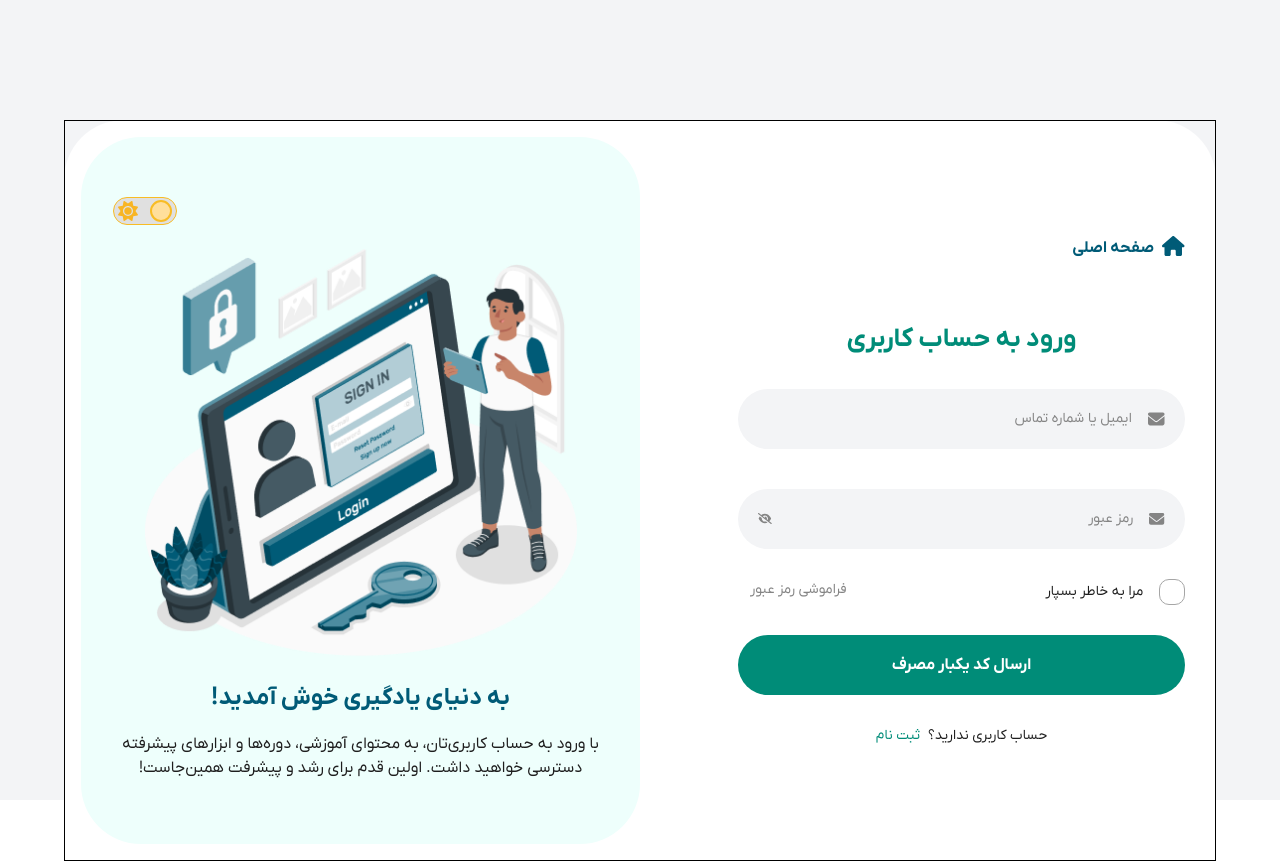
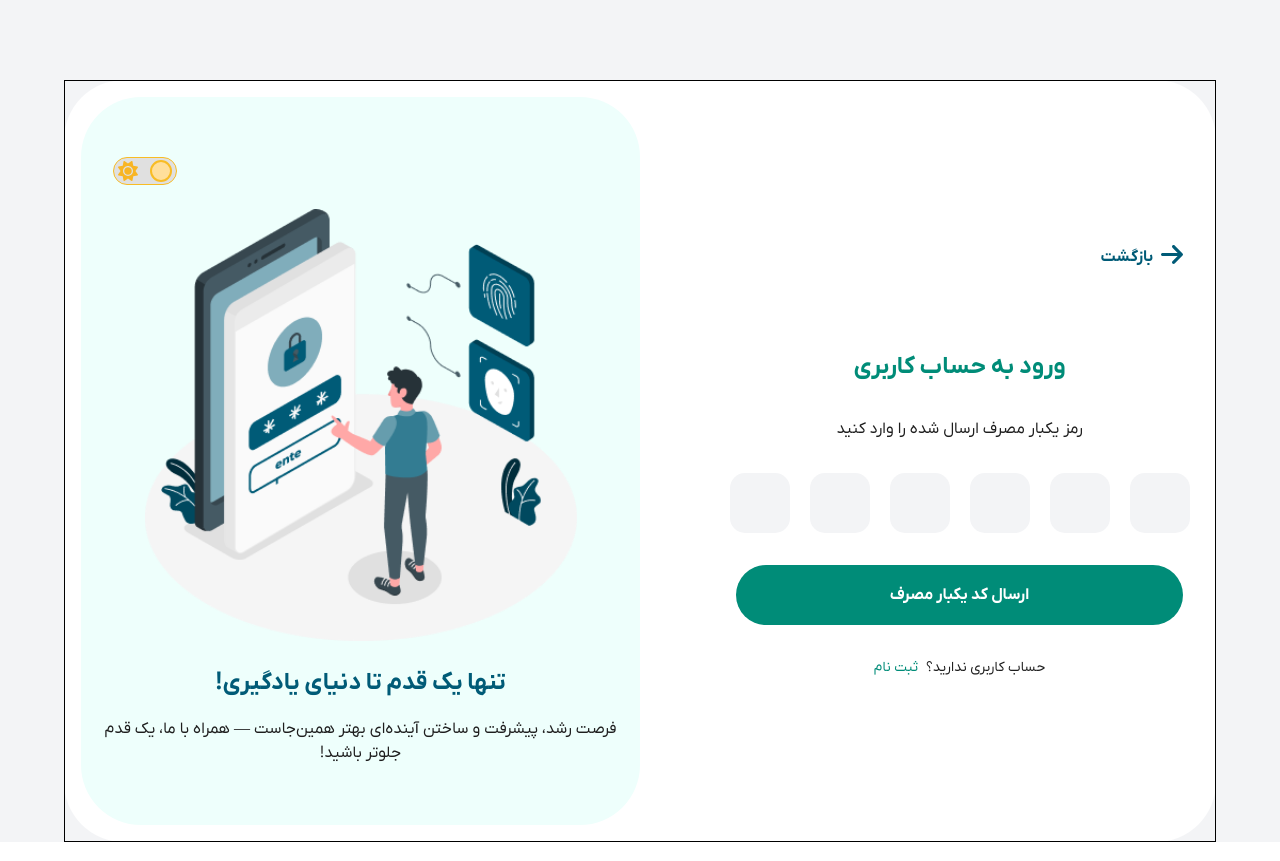
Before and after one commit to mahdiimnzr/Logic_Flow, a React (Vite) app: page /Auth/Login in a window 1280 px wide. Built offline with nearby package versions, Linux system fonts and the light colour scheme.

Commit message:
feature/auth:login page

```diff
--- a/src/app/AppProvider.jsx
+++ b/src/app/AppProvider.jsx
@@ -13,7 +13,7 @@ const AppProvider = () => {
       <QueryClientProvider client={queryClient}>
         <ThemeContext.Provider value={{ theme, setTheme }}>
           <div
-            className={`${theme ? `dark` : `light`} bg-background-default max-w-480 mx-auto h-screen`}
+            className={`${theme ? `dark` : `light`} bg-background-default max-w-480 mx-auto`}
           >
             <RouterProvider router={router} />
             <ToastContainer
--- a/src/components/molecules/Inputs/OtpInput.jsx
+++ b/src/components/molecules/Inputs/OtpInput.jsx
@@ -37,7 +37,7 @@ const OtpInput = ({ otp, setOtp, error }) => {
     <input
       key={index}
       value={value}
-      className={`rounded-[15px] bg-background-default size-15 text-[20px] text-default-black text-center box-content outline-none content-center transition-all focus:scale-115 ${
+      className={`rounded-[15px] bg-background-default xl:size-15  text-[20px] text-default-black text-center box-content outline-none content-center transition-all focus:scale-115 ${
         value ? "border-2 border-[#008C78]" : ""
       } ${error && !value ? `border-2 border-red-error` : ``}`}
       type="text"
--- a/src/components/organisms/auth/Login.jsx
+++ b/src/components/organisms/auth/Login.jsx
@@ -1,5 +1,6 @@
 import { useContext, useState } from "react";
 import loginStep1 from "../../../assets/images/loginstep1.png";
+import loginStep2 from "../../../assets/images/loginstep2.png";
 import ThemeSlide from "../../../components/molecules/theme/ThemeSlide";
 import ThemeContext from "../../../app/context/themeContext";
 import Step1 from "./login/step1";
@@ -7,29 +8,40 @@ import Step2 from "./login/Step2";
 
 const Login = () => {
   const { theme, setTheme } = useContext(ThemeContext);
-  const [whichStep, setWhichStep] = useState("Step1");
+  const [whichStep, setWhichStep] = useState("Step2");
   const [SignUpParams, setSignUpParams] = useState({});
   return (
-    <div className=" border w-full flex items-center p-4 justify-end gap-24.5">
-      <div className={`h-full xl:w-4/10 flex flex-col justify-between`}>
+    <div className=" border w-full flex flex-col md:flex-row items-center p-4 justify-end xl:gap-24 lg:gap-20 md:gap-15 gap-3">
+      <div className={`h-full md:w-4/10 w-full flex flex-col justify-between`}>
         {whichStep === "Step1" && <Step1 setWhichStep={setWhichStep} />}
-        {whichStep === "Step2" && <Step2 />}
+        {whichStep === "Step2" && <Step2 setWhichStep={setWhichStep} />}
       </div>
       <div
-        className={`xl:w-5/10 xl:h-176.75 px-8 py-15 bg-light-green relative rounded-[60px] flex flex-col items-center gap-6`}
+        className={` md:w-5/10 px-8 py-15 bg-light-green relative rounded-[60px] flex flex-col items-center gap-6`}
       >
-        <ThemeSlide theme={theme} setTheme={setTheme} className={`self-end`} />
-        <img className={`w-108`} src={loginStep1} />
+        <ThemeSlide
+          theme={theme}
+          setTheme={setTheme}
+          className={`self-end min-h-7`}
+        />
+        <img
+          src={whichStep == "Step1" ? loginStep1 : loginStep2}
+          className={`xl:size-108 lg:size-78 md:size-60`}
+        />
         <div className={`flex flex-col justify-center items-center xl:gap-4`}>
-          <h2 className={`text-green-dark text-[24px] font-bold `}>
-            به دنیای یادگیری خوش آمدید!
+          <h2
+            className={`text-green-dark xl:text-[24px] lg:text-[20px] md:text-[16px] font-bold  `}
+          >
+            {whichStep == "Step1"
+              ? "به دنیای یادگیری خوش آمدید!"
+              : "تنها یک قدم تا دنیای یادگیری!"}
           </h2>
           <span
-            className={` text-default-black text-[16px] xl:w-132.5 text-center`}
+            className={` text-default-black xl:text-[16px] lg:text-[15px] md:text-[13px] xl:w-132.5 md:w-80 text-center`}
           >
-            {" "}
-            با ورود به حساب کاربری‌تان، به محتوای آموزشی، دوره‌ها و ابزارهای
-            پیشرفته دسترسی خواهید داشت. اولین قدم برای رشد و پیشرفت همین‌جاست!
+            {whichStep == "Step1"
+              ? " با ورود به حساب کاربری‌تان، به محتوای آموزشی، دوره‌ها و ابزارهای پیشرفته دسترسی خواهید داشت. اولین قدم برای رشد و پیشرفت همین‌جاست!"
+              : " فرصت رشد، پیشرفت و ساختن آینده‌ای بهتر همین‌جاست — همراه با ما، یک قدم جلوتر باشید!"}
           </span>
         </div>
       </div>
--- a/src/components/organisms/auth/Login/Step1.jsx
+++ b/src/components/organisms/auth/Login/Step1.jsx
@@ -9,13 +9,17 @@ import HomeIcon from "../../../../core/icons/HomeIcon";
 import Button from "../../../atoms/Buttons/Button";
 
 const validationSchema = Yup.object({
-  phoneOrGmail: Yup.string().required("ایمیل وارد شده معتبر نیست!"),
-  password: Yup.string().required("رمز عبور وارد شده معتبر نیست!"),
+  phoneOrGmail: Yup.string()
+    .min(8, " ایمیل حداقل باید تشکیل شده از 8 حروف باشد")
+    .required("ایمیل وارد شده معتبر نیست!"),
+  password: Yup.string()
+    .min(8, "رمز عبور حداقل باید تشکیل شده از 8 حروف باشد")
+    .required("رمز عبور وارد شده معتبر نیست!"),
 });
 
-const Step1 = () => {
+const Step1 = ({ setWhichStep }) => {
   const [checked, setChecked] = useState(false);
-  const handleSubmit = ({ setWhichStep }) => {
+  const handleSubmit = () => {
     setWhichStep("Step2");
   };
 
@@ -34,13 +38,13 @@ const Step1 = () => {
         <Form>
           <div className={`flex gap-2 `}>
             <HomeIcon />
-            <Link to={"/"} className={`text-green-dark text-3.5 font-bold `}>
+            <Link to={"/"} className={`text-green-dark text-3.5 font-bold`}>
               صفحه اصلی
             </Link>
           </div>
-          <div className={`flex flex-col gap-7.5 mt-15`}>
+          <div className={`flex flex-col gap-8 xl:mt-20 lg:mt-15 mt-6`}>
             <span
-              className={`text-green-primary text-[26px] font-bold text-center`}
+              className={`text-green-primary xl:text-[24px] lg:text-[20px] md:text-[16px] font-bold text-center  `}
             >
               ورود به حساب کاربری
             </span>
--- a/src/components/organisms/auth/Login/Step2.jsx
+++ b/src/components/organisms/auth/Login/Step2.jsx
@@ -1,5 +1,89 @@
-const Step2 = () => {
-  return <div>Step2</div>;
+import { Formik, Form, ErrorMessage } from "formik";
+import { useState } from "react";
+import { Link, useNavigate } from "react-router-dom";
+import * as Yup from "yup";
+import Button from "../../../atoms/Buttons/Button";
+import ArrowRightIcon from "../../../../core/icons/ArrowRightIcon";
+import OtpInput from "../../../molecules/Inputs/OtpInput";
+
+const validationSchema = Yup.object({
+  verifyCode: Yup.string()
+    .length(6, "پرکردن فیلد ها الزامی است !")
+    .required("پرکردن فیلد ها الزامی است !"),
+});
+
+const Step2 = ({ setWhichStep }) => {
+  const Navigate = useNavigate();
+  const [otp, setOtp] = useState(new Array(6).fill(""));
+  const handleSubmit = () => {
+    Navigate("/");
+  };
+  return (
+    <Formik
+      initialValues={{
+        verifyCode: "",
+      }}
+      validationSchema={validationSchema}
+      onSubmit={(values) => {
+        handleSubmit();
+        console.log(values);
+      }}
+    >
+      {({ errors, values, setFieldValue }) => {
+        const newCode = otp.join("");
+        if (values.verifyCode !== newCode) {
+          setFieldValue("verifyCode", newCode);
+        }
+        return (
+          <Form>
+            <div className={`flex gap-2 `}>
+              <ArrowRightIcon />
+              <div
+                onClick={() => {
+                  setWhichStep("Step1");
+                }}
+                className={`text-green-dark text-3.5 font-bold cursor-pointer `}
+              >
+                بازگشت
+              </div>
+            </div>
+
+            <div
+              className={`flex flex-col items-center justify-center gap-8 xl:mt-20 lg:mt-15 mt-6`}
+            >
+              <span
+                className={`text-green-primary xl:text-[24px] lg:text-[20px] md:text-[16px] font-bold  `}
+              >
+                ورود به حساب کاربری
+              </span>
+              <span className={`text-[16px] text-default-black`}>
+                رمز یکبار مصرف ارسال شده را وارد کنید
+              </span>
+              <div dir="ltr" className={`flex gap-5 `}>
+                <OtpInput
+                  otp={otp}
+                  setOtp={setOtp}
+                  error={errors?.verifyCode}
+                />
+              </div>
+              <ErrorMessage component={"span"} name="verifyCode" />
+              <Button color={"authBtn"} className={` h-15 w-full`}>
+                ارسال کد یکبار مصرف
+              </Button>
+            </div>
+            <div
+              className={`flex gap-2 justify-center text-[14px] font-normal mt-8`}
+            >
+              <p className={`text-default-black`}>حساب کاربری ندارید؟</p>
+              <Link to={"/Auth/Register"} className={`text-green-primary`}>
+                ثبت نام
+              </Link>
+            </div>
+          </Form>
+        );
+      }}
+    </Formik>
+  );
 };
 
 export default Step2;
--- /dev/null
+++ b/src/core/icons/ArrowRightIcon.jsx
@@ -0,0 +1,24 @@
+const ArrowRightIcon = ({
+  width = "22",
+  height = "19",
+  className,
+  color = "#005B77",
+}) => {
+  return (
+    <svg
+      width={width}
+      height={height}
+      viewBox="0 0 22 19"
+      fill="none"
+      xmlns="http://www.w3.org/2000/svg"
+      className={className}
+    >
+      <path
+        d="M21.5396 10.6178C22.1535 9.99954 22.1535 8.99551 21.5396 8.37726L13.682 0.463686C13.0681 -0.154562 12.0712 -0.154562 11.4573 0.463686C10.8435 1.08193 10.8435 2.08597 11.4573 2.70422L16.6384 7.91728H1.57152C0.702271 7.91728 0 8.62456 0 9.5C0 10.3754 0.702271 11.0827 1.57152 11.0827H16.6335L11.4622 16.2958C10.8484 16.914 10.8484 17.9181 11.4622 18.5363C12.0761 19.1546 13.0731 19.1546 13.6869 18.5363L21.5445 10.6227L21.5396 10.6178Z"
+        fill={color}
+      />
+    </svg>
+  );
+};
+
+export default ArrowRightIcon;
--- a/src/templates/AuthLayout.jsx
+++ b/src/templates/AuthLayout.jsx
@@ -2,8 +2,8 @@ import { Outlet } from "react-router-dom";
 
 const AuthLayout = () => {
   return (
-    <div className={`min-h-screen pt-30 `}>
-      <div className={` bg-default-light xl:w-9/10  mx-auto rounded-[60px] `}>
+    <div className={`min-h-screen xl:pt-20 md:pt-30 pt-10 `}>
+      <div className={`bg-default-light w-9/10  mx-auto rounded-[60px]`}>
         <Outlet />
       </div>
     </div>
```
Also changed, not shown: src/assets/images/loginstep2.png (added), 1 other file (tests, documents, lock files or other folders).
